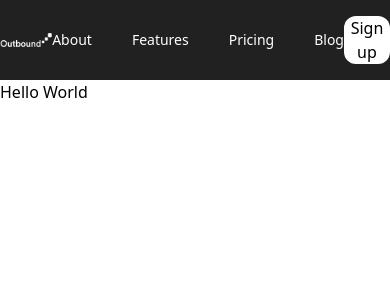
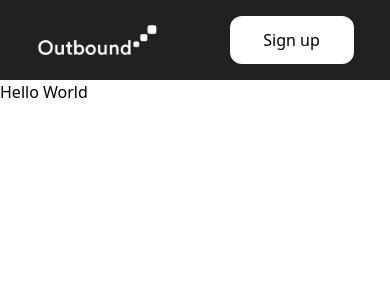
Before and after one commit to Solomon-Dzokoto/Blog, a Next.js app: page / in a window 390 px wide. Shown: the top 300 px of the page. Built offline with nearby package versions, Linux system fonts and the light colour scheme.

Commit message:
feat: made the navbar responsive on smaller screens

```diff
--- a/src/components/navbar.tsx
+++ b/src/components/navbar.tsx
@@ -3,16 +3,17 @@ import Image from "next/image"
 
 const Navbar = () => {
   return (
-    <header className="mx-auto flex h-20 items-center justify-around bg-[#212121]">
+    <header className="di mx-auto flex h-20 items-center justify-around bg-[#212121]">
       <div id="Logo">
         <Image
+          className="w-30"
           src="/images/Logo.png"
           width={140.5}
           height={34.5}
           alt="Picture of the author"
         />
       </div>
-      <ul className="flex gap-[40px] text-[14px] leading-[21] font-[400] text-white">
+      <ul className="hidden gap-[40px] text-[14px] leading-[21] font-[400] text-white sm:flex">
         <li>About</li>
         <li>Features</li>
         <li>Pricing</li>
```
